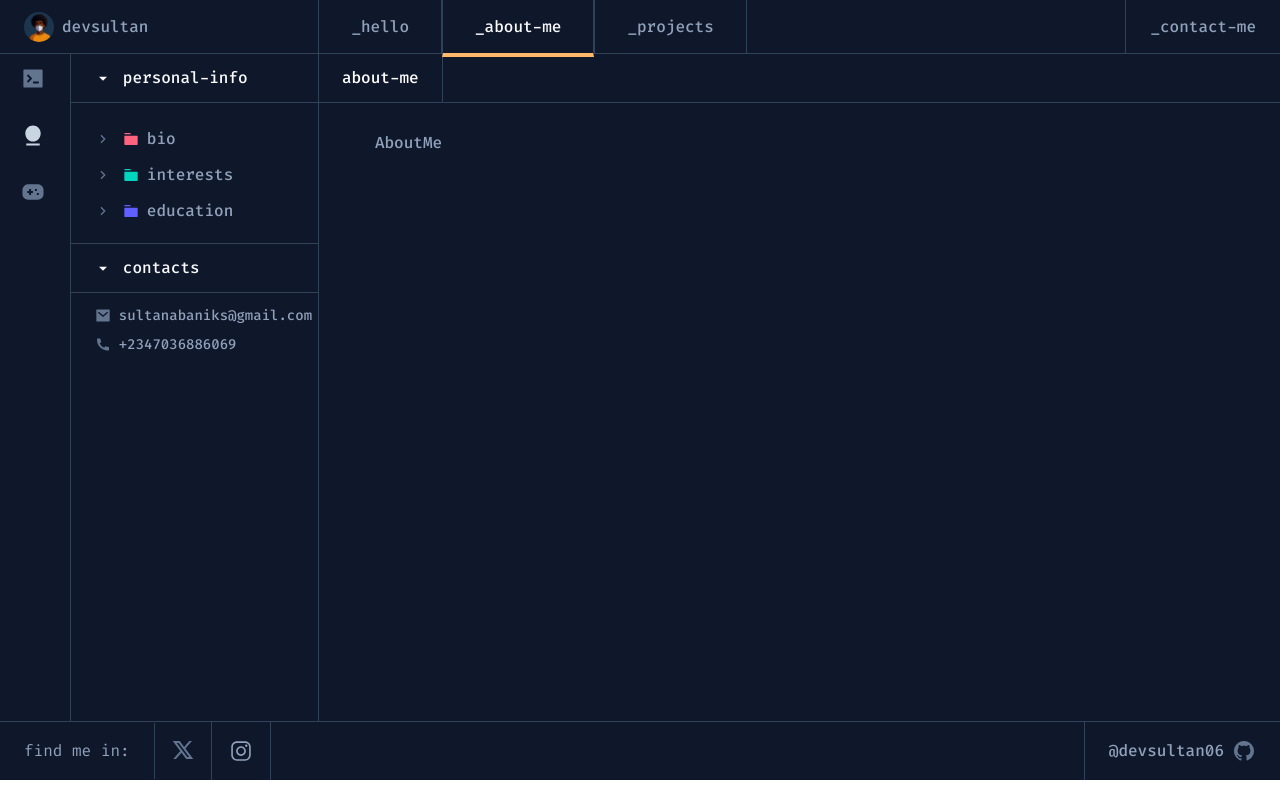
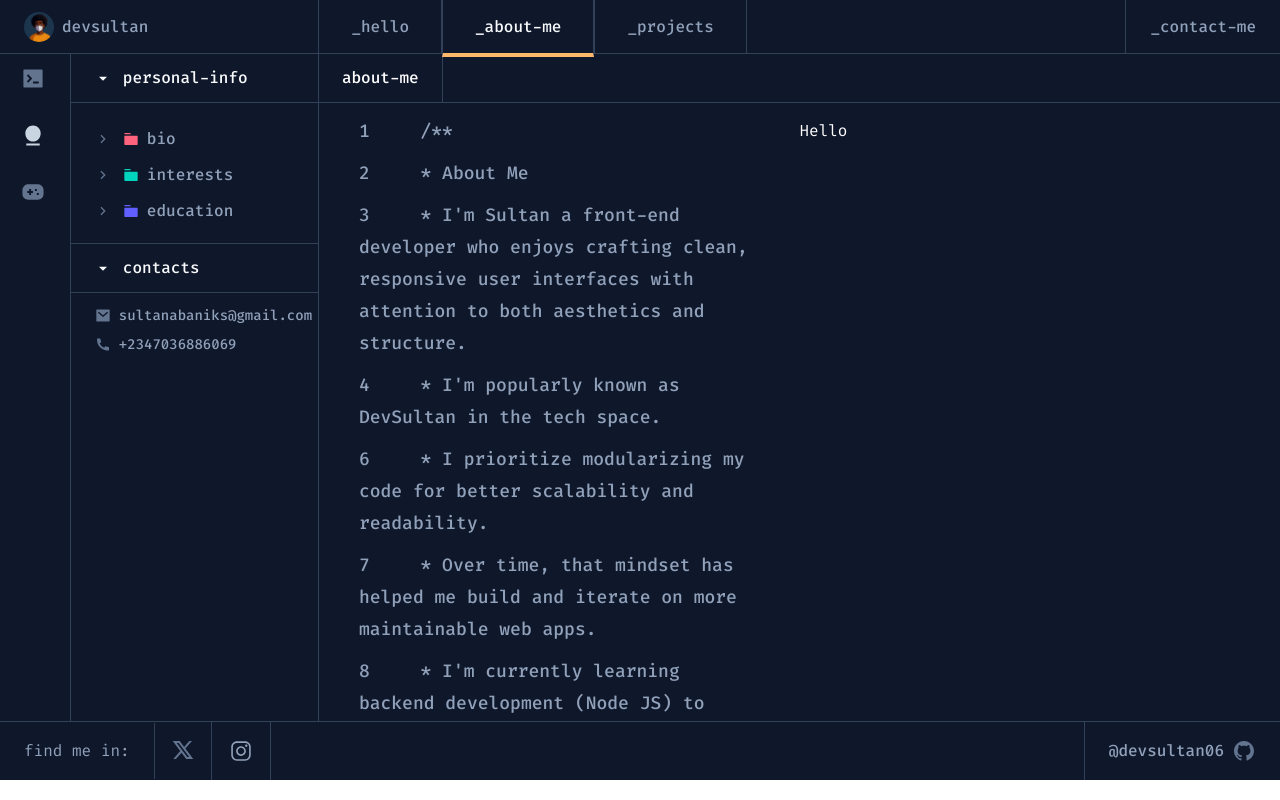
Before and after one commit to devsultan06/portfolio-devsultan06, a React (Vite) app: page /about in a window 1280 px wide. Built offline with nearby package versions, Linux system fonts and the light colour scheme; a web font is replaced by a local one.

Commit message:
chore(update)

```diff
--- a/src/index.css
+++ b/src/index.css
@@ -35,3 +35,27 @@
   background: #0a0a0a;
   width: 48px;
 }
+/* globals.css or your component css */
+.custom-scrollbar::-webkit-scrollbar {
+  width: 24px;
+    height: 20px; /* makes it appear shorter */
+
+}
+
+.custom-scrollbar::-webkit-scrollbar-track {
+  border-radius: 0px;
+  background:#0F172B; /* dark background for the track */
+  border-right : 1px solid #314158; /* border color */
+    border-left : 1px solid #314158; /* border color */
+
+}
+
+.custom-scrollbar::-webkit-scrollbar-thumb {
+  background-color: #62748E;
+  border-radius: 0px;
+}
+
+
+.custom-scrollbar::-webkit-scrollbar-thumb:hover {
+  background-color: #9ca3af; /* slate-400 */
+}
--- a/src/pages/about/About.tsx
+++ b/src/pages/about/About.tsx
@@ -70,7 +70,7 @@ const About = () => {
 
 
 
-                <div className="flex-[3] bg-slate900 text-white">
+                <div className="flex-[3] bg-slate900 text-white overflow-hidden relative">
                     <PanelRight
                         openedTabs={openedTabs}
                         activeTab={activeTab}
--- a/src/pages/about/components/AboutMe.tsx
+++ b/src/pages/about/components/AboutMe.tsx
@@ -1,8 +1,22 @@
+const AboutMe = () => {
+    return (
+        <div className="h-[667px] overflow-y-auto custom-scrollbar px-[40px] text-slate400 text-[18px] font-[450] pt-[12px] pb-[100px] leading-[32px]">
+            <p className="mb-[10px]"><span className="mr-[40px]">1</span>  /**</p>
+            <p className="mb-[10px]"><span className="mr-[40px]">2</span> <span></span>   * About Me</p>
+            <p className="mb-[10px]"><span className="mr-[40px]">3</span>   <span></span>* I'm Sultan  a front-end developer who enjoys crafting clean, responsive user interfaces with attention to both aesthetics and structure.</p>
+            <p className="mb-[10px]"><span className="mr-[40px]">4</span>   * I'm popularly known as DevSultan in the tech space.</p>
+            <p className="mb-[10px]"><span className="mr-[40px]">6</span>   * I prioritize modularizing my code for better scalability and readability.</p>
+            <p className="mb-[10px]"><span className="mr-[40px]">7</span>   * Over time, that mindset has helped me build and iterate on more maintainable web apps.</p>
+            <p className="mb-[10px]"><span className="mr-[40px]">8</span>   * I'm currently learning backend development (Node JS) to better understand full-stack workflows and to build complete, end-to-end products with confidence.</p>
+            <p className="mb-[10px]"><span className="mr-[40px]">9</span>  * Lately, I’ve also started solving LeetCode and algorithm problems to sharpen my logic.</p>
+            <p className="mb-[10px]"><span className="mr-[40px]">10</span>  * It’s been a rewarding challenge that’s made me more intentional about how I solve problems.</p>
+            <p className="mb-[10px]"><span className="mr-[40px]">11</span>  * I’ve also recently developed an interest in content writing. It’s something I naturally enjoy, and I'm currently exploring ways to blend storytelling with my tech journey.</p>
+                        <p className="mb-[10px]"><span className="mr-[40px]">12</span>  * I'm also building something quietly in the background—a startup called "Conova." It’s still undisclosed and under development for now, but it’s a project I'm excited about and pouring my energy into.</p>
 
-const AboutMe = () => {
-  return (
-    <div className='pl-[40px] pt-[12px]'>AboutMe</div>
-  )
-}
+                <p className="mb-[10px]"><span className="mr-[40px]">13</span>   */</p>
 
-export default AboutMe
+        </div>
+    );
+};
+
+export default AboutMe;
--- a/src/pages/about/components/MyCV.tsx
+++ b/src/pages/about/components/MyCV.tsx
@@ -1,8 +1,27 @@
 
 const MyCV = () => {
-  return (
-    <div className='pl-[40px] pt-[12px]'>MyCV</div>
-  )
+    return (
+        <div className="h-[667px] overflow-y-auto custom-scrollbar px-[40px] text-slate400 text-[18px] font-[450] pt-[12px] pb-[100px] leading-[32px]">
+            <p className="mb-[10px]"><span className="mr-[40px]">1</span>  /**</p>
+            <p className="mb-[10px]"><span className="mr-[40px]">2</span> <span></span>   * Resume</p>
+            <p className="mb-[10px]"><span className="mr-[40px]">3</span>   <span></span>*  Here’s a downloadable version of my CV.
+            </p>
+            <p className="mb-[10px]"><span className="mr-[40px]">4</span> <span></span>   *  It covers my tech stack, experience, </p>
+            <p className="mb-[10px]"><span className="mr-[85px]"></span> <span></span>     projects,
+                education, and more.</p>
+
+            <p className="mb-[10px]"><span className="mr-[40px]">5</span>   */</p>
+
+
+            <a href="/files/cv.pdf" download>
+                <button className="relative overflow-hidden mt-[18px] font-[450] rounded-[8px] border-[3px] hover:border-[3px] hover:border-orange border-slate hover:text-[#020618] py-[10px] px-[12px] text-slate50 text-[14px] group">
+                    <span className="relative z-10">download my-cv</span>
+                    <span className="absolute left-0 top-0 h-full w-0 bg-orange transition-all duration-400 group-hover:w-full z-0"></span>
+                </button>
+            </a>
+
+        </div>
+    )
 }
 
 export default MyCV
--- a/src/pages/about/components/PanelRight.tsx
+++ b/src/pages/about/components/PanelRight.tsx
@@ -41,8 +41,10 @@ const PanelRight = ({
     };
 
     return (
+        <div>
+            <div className="flex border-b border-slate">
                 <div className="font-[450] text-slate400">
-            <div className="tabs flex border-b border-slate">
+                    <div className="tabs flex ">
                         {openedTabs.map((tab) => (
                             <div
                                 key={tab}
@@ -66,8 +68,22 @@ const PanelRight = ({
                             </div>
                         ))}
                     </div>
-            <div className="p-4">{renderContent()}</div>
                 </div>
+
+            </div>
+
+            <div className="flex">
+
+                <div className="flex-[1]">{renderContent()}</div>
+
+
+                <div className="flex-[1] py-4">
+                    <h1>Hello</h1>
+                </div>
+            </div>
+
+        </div>
+
     );
 };
 
--- a/src/pages/home/components/Hello.tsx
+++ b/src/pages/home/components/Hello.tsx
@@ -75,10 +75,12 @@ const Hello = () => {
                         </p>
                     </a>
 
-                    <button className="relative overflow-hidden mt-[18px] font-[450] rounded-[8px] border-[3px] hover:border-[3px] hover:border-orange border-slate hover:text-[#020618] py-[10px] px-[12px] text-slate50 text-[14px] group">
-                        <span className="relative z-10 ">download my-cv</span>
-                        <span className="absolute left-0 top-0 h-full w-0 bg-orange transition-all duration-400 group-hover:w-full z-0"></span>
-                    </button>
+                    <a href="/files/cv.pdf" download>
+                        <button className="relative overflow-hidden mt-[18px] font-[450] rounded-[8px] border-[3px] hover:border-[3px] hover:border-orange border-slate hover:text-[#020618] py-[10px] px-[12px] text-slate50 text-[14px] group">
+                            <span className="relative z-10">download my-cv</span>
+                            <span className="absolute left-0 top-0 h-full w-0 bg-orange transition-all duration-400 group-hover:w-full z-0"></span>
+                        </button>
+                    </a>
                 </div>
             </div>
 
```
Also changed, not shown: 1 other file (tests, documents, lock files or other folders). Lines whose indentation alone changed are shown as unchanged.
